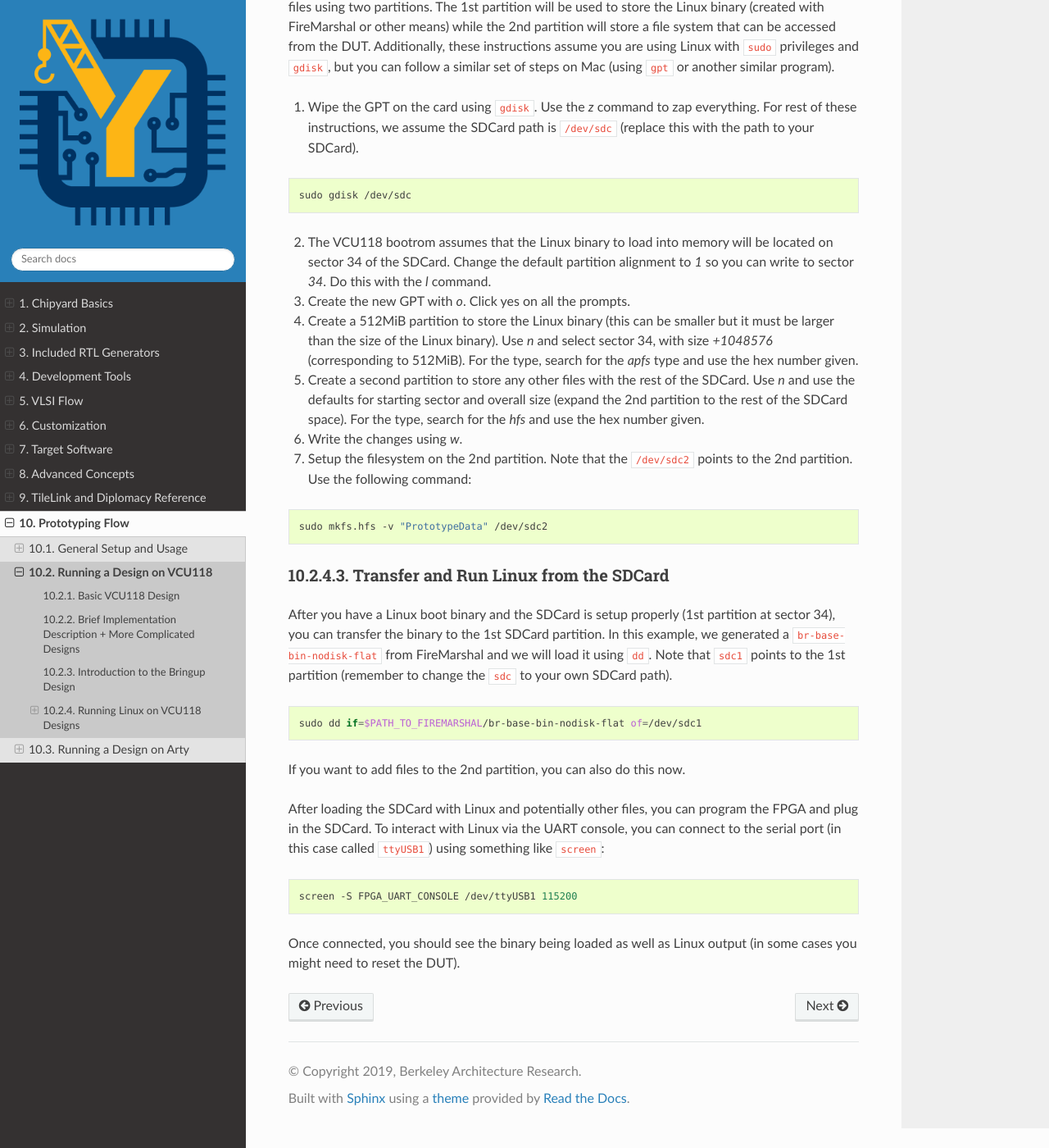
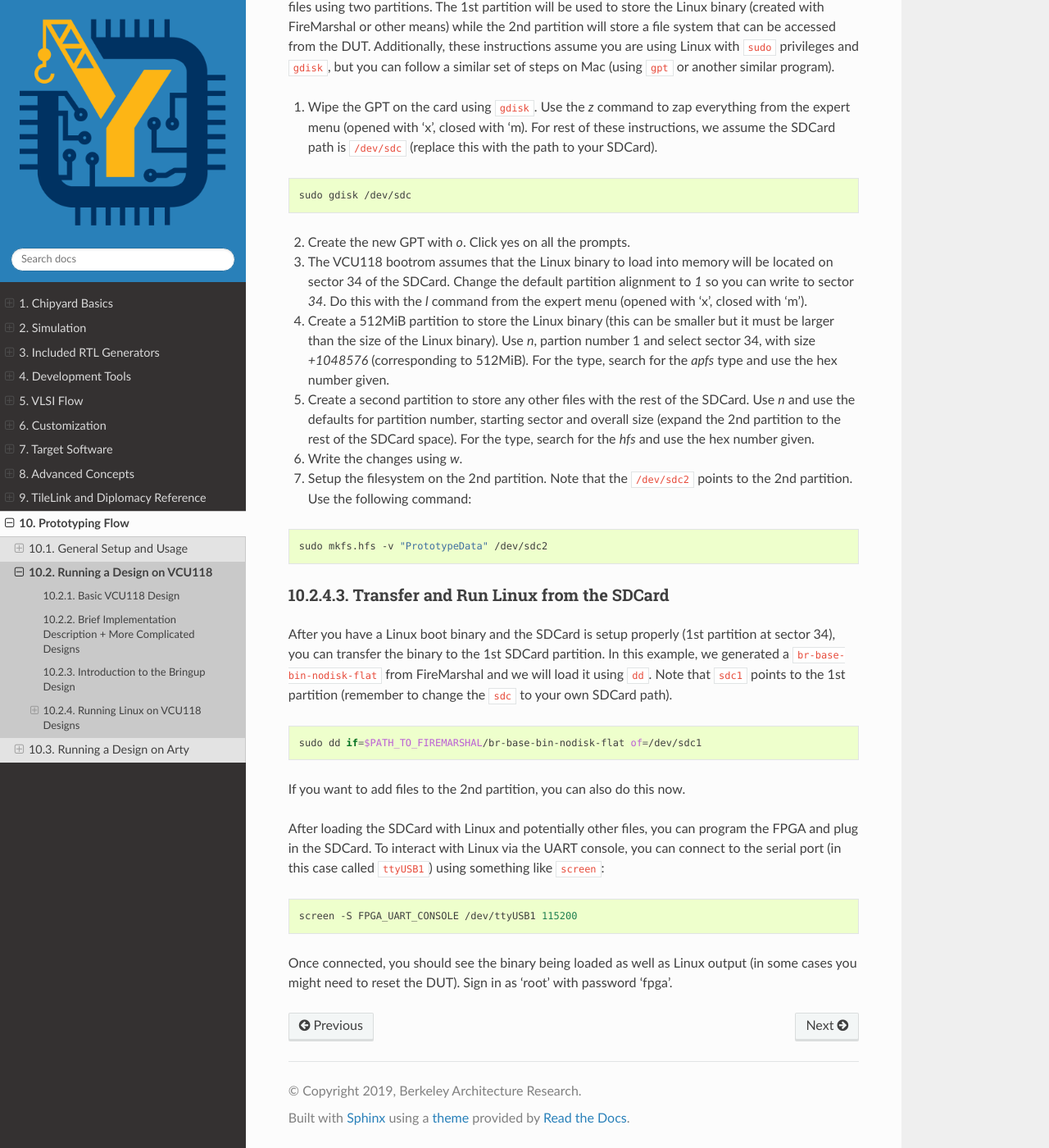
Before and after one commit to ucb-bar/chipyard, a Sphinx documentation site: the page built from docs/Prototyping/VCU118.rst, in a window 1280 px wide and 1400 px high, scrolled down 3171 px. Shown: the whole window at 82% size. Built offline with Sphinx 7.4.7 and the Read the Docs theme 2.0.0, drawn with Linux system fonts in a browser that asks for light colours.

Commit message:
VCU118 doc changes for booting linux
Switched step 2 and 3 of the partitioning of the SD card. Explained that expert mode is needed for steps 1 and 3. Added that username is root and password is fpga. Now SD card partitioning if followed shouldn't result in a failed boot (sector resets to 2048 after o command) and the user doesn't need to dig around for the password.

```diff
--- a/docs/Prototyping/VCU118.rst
+++ b/docs/Prototyping/VCU118.rst
@@ -110,26 +110,26 @@ The 1st partition will be used to store the Linux binary (created with FireMarsh
 Additionally, these instructions assume you are using Linux with ``sudo`` privileges and ``gdisk``, but you can follow a similar set of steps on Mac (using ``gpt`` or another similar program).
 
 1. Wipe the GPT on the card using ``gdisk``.
-   Use the `z` command to zap everything.
+   Use the `z` command to zap everything from the expert menu (opened with 'x', closed with 'm).
    For rest of these instructions, we assume the SDCard path is ``/dev/sdc`` (replace this with the path to your SDCard).
 
 .. code-block:: shell
 
     sudo gdisk /dev/sdc
 
-2. The VCU118 bootrom assumes that the Linux binary to load into memory will be located on sector 34 of the SDCard.
-   Change the default partition alignment to `1` so you can write to sector `34`.
-   Do this with the `l` command.
-
-3. Create the new GPT with `o`.
+2. Create the new GPT with `o`.
    Click yes on all the prompts.
 
+3. The VCU118 bootrom assumes that the Linux binary to load into memory will be located on sector 34 of the SDCard.
+   Change the default partition alignment to `1` so you can write to sector `34`.
+   Do this with the `l` command from the expert menu (opened with 'x', closed with 'm').
+
 4. Create a 512MiB partition to store the Linux binary (this can be smaller but it must be larger than the size of the Linux binary).
-   Use `n` and select sector 34, with size `+1048576` (corresponding to 512MiB).
+   Use `n`, partion number 1 and select sector 34, with size `+1048576` (corresponding to 512MiB).
    For the type, search for the `apfs` type and use the hex number given.
 
 5. Create a second partition to store any other files with the rest of the SDCard.
-   Use `n` and use the defaults for starting sector and overall size (expand the 2nd partition to the rest of the SDCard space).
+   Use `n` and use the defaults for partition number, starting sector and overall size (expand the 2nd partition to the rest of the SDCard space).
    For the type, search for the `hfs` and use the hex number given.
 
 6. Write the changes using `w`.
@@ -162,4 +162,4 @@ To interact with Linux via the UART console, you can connect to the serial port
 
    screen -S FPGA_UART_CONSOLE /dev/ttyUSB1 115200
 
-Once connected, you should see the binary being loaded as well as Linux output (in some cases you might need to reset the DUT).
+Once connected, you should see the binary being loaded as well as Linux output (in some cases you might need to reset the DUT). Sign in as 'root' with password 'fpga'.
```
